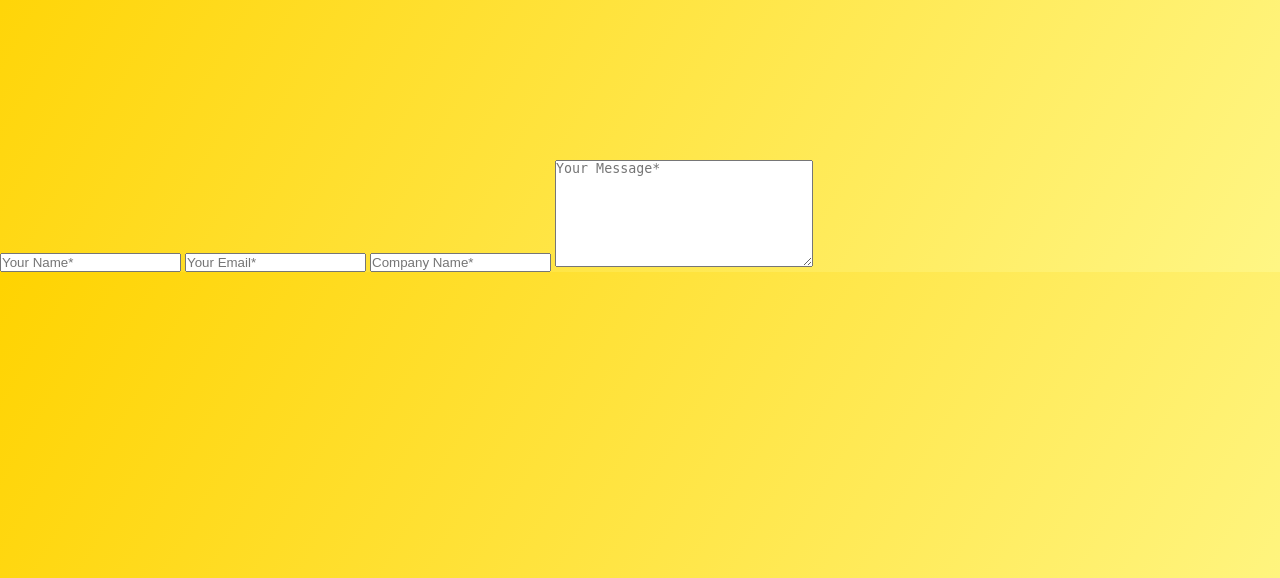
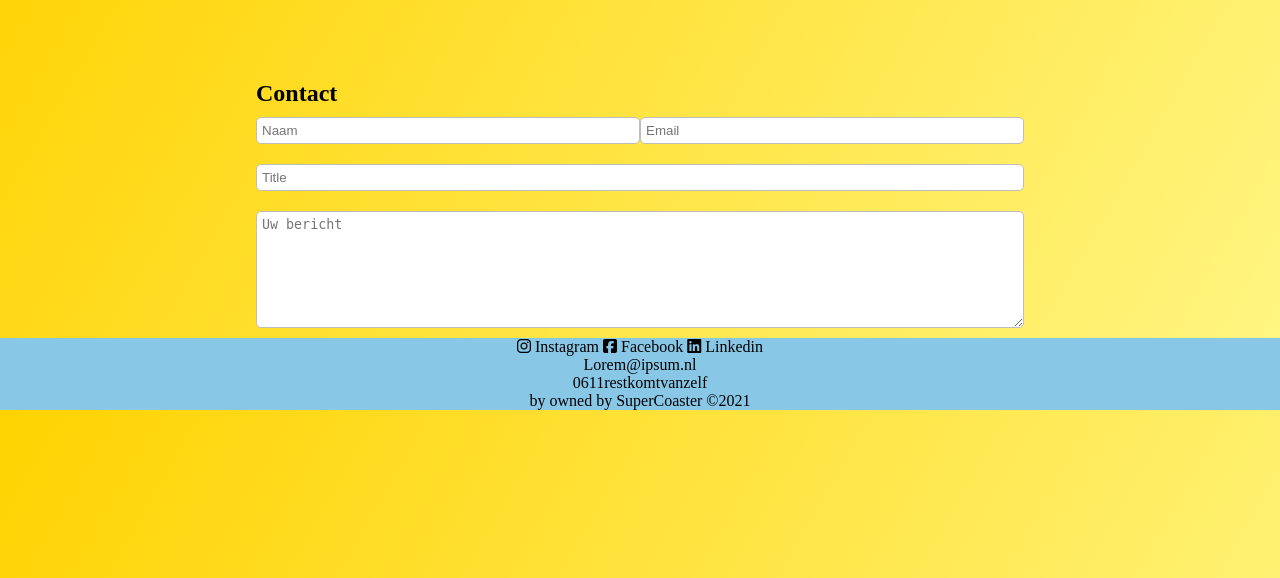
Before and after one commit to Koen-Smit/SuperCoaster-NV, a PHP site: page /contact.php in a window 1280 px wide. Shown: the part 144-722 px from the top of the page. Run offline with PHP 8.4, Linux system fonts and the light colour scheme; some libraries are stand-ins or nearby versions.

Commit message:
finished contact page

```diff
--- a/contact.php
+++ b/contact.php
@@ -8,14 +8,19 @@
     ?>
     <main>
         <div class="main">
-            <form action="backend/ContactController.php">
-                <input id="name" class="form-input" type="text" placeholder="Your Name*">
-                <input id="email" class="form-input" type="email" placeholder="Your Email*">
-                <input id="company-name" class="form-input" type="text" placeholder="Company Name*" required>
-                <textarea  minlength="20" id="message" cols="30" rows="7" placeholder="Your Message*" required></textarea>
+        <form class="Form" action="backend/ContactController.php">
+                <h2>Contact</h2>
+                <div class="Form_items">
+                    <input id="name" class="form_item" type="text" placeholder="Naam">
+                    <input id="email" class="form_item" type="email" placeholder="Email">
+                </div>
+                <input id="company-name" class="form_item" type="text" placeholder="Title" required>
+                <textarea class="form_item" minlength="20" id="message" cols="30" rows="7" placeholder="Uw bericht" required></textarea>
             </form>
         </div>
     </main>
-
+    <?php
+    require_once("php/footer.php");
+    ?>
 </body>
 </html>
--- a/css/main.css
+++ b/css/main.css
@@ -161,7 +161,7 @@ nav a{
 
 /* ------------------------------- Main -------------------------------------- */
 .main{
-  margin-top: 20vh;
+  margin-top: 10vh;
 }
 p, img{
   width: 100%;
@@ -181,8 +181,28 @@ button{
 .class2{
   margin: 30px;
 }
-
-
+.Form{
+  width: 60%;
+  margin: 0px auto;
+  display: flex;
+  flex-direction: column;
+}
+.Form_items{
+  display: flex;
+  justify-content: space-between;
+}
+.form_item{
+  margin: 10px 0px;
+  border: 1px solid #bdbdbd;
+  border-radius: 5px;
+  padding: 5px;
+}
+#name{
+  width: 400px;
+}
+#email{
+  width: 400px;
+}
 
 /* ------------------------------- Footer -------------------------------------- */
 footer{
```
